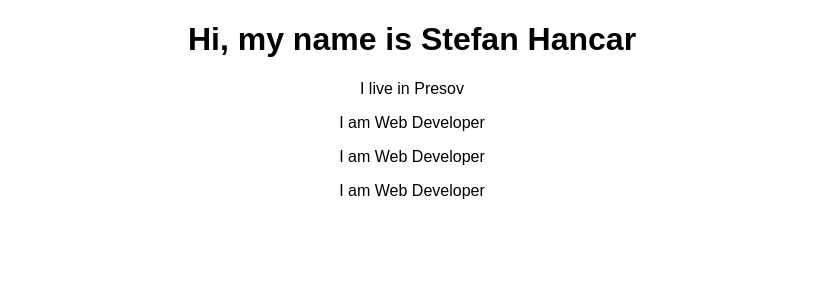
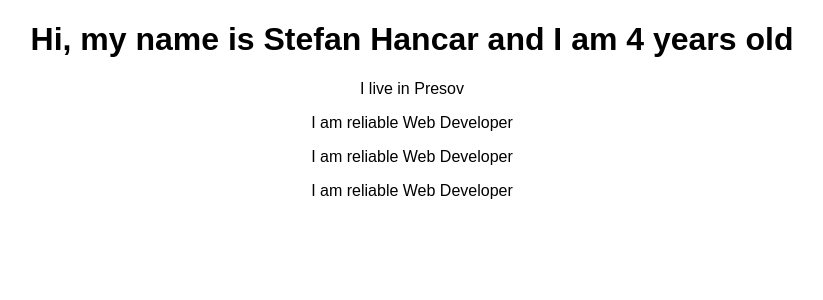
Before and after one commit to Stefan8412/reactproject, a React (Create React App) app: page / in a window 1280 px wide. Shown: the top 300 px of the page, without its empty margins (228-1051 px from the left). Built offline with nearby package versions, Linux system fonts and the light colour scheme.

Commit message:
dynamic content

```diff
--- a/src/App.js
+++ b/src/App.js
@@ -7,7 +7,7 @@ class App extends Component {
   render() {
     return (
      <div className="App">
-       <h1>Hi, my name is Stefan Hancar</h1>
+       <h1>Hi, my name is Stefan Hancar and I am {Math.floor(Math.random() * 30)} years old</h1>
        <p>I live in Presov</p>
        <Person />
        <Person />
--- a/src/Person/Person.js
+++ b/src/Person/Person.js
@@ -1,7 +1,7 @@
 import React from 'react';
 
 const person =()=>{
-return <p>I am Web Developer</p>
+return <p>I am reliable Web Developer</p>
 }
 
 export default person;
```
